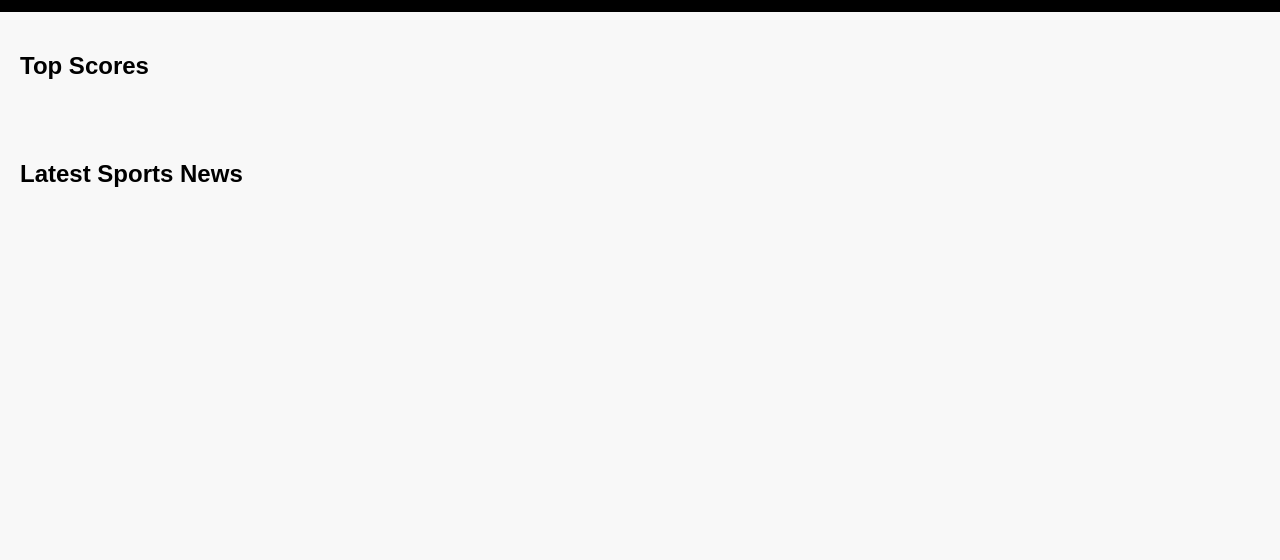
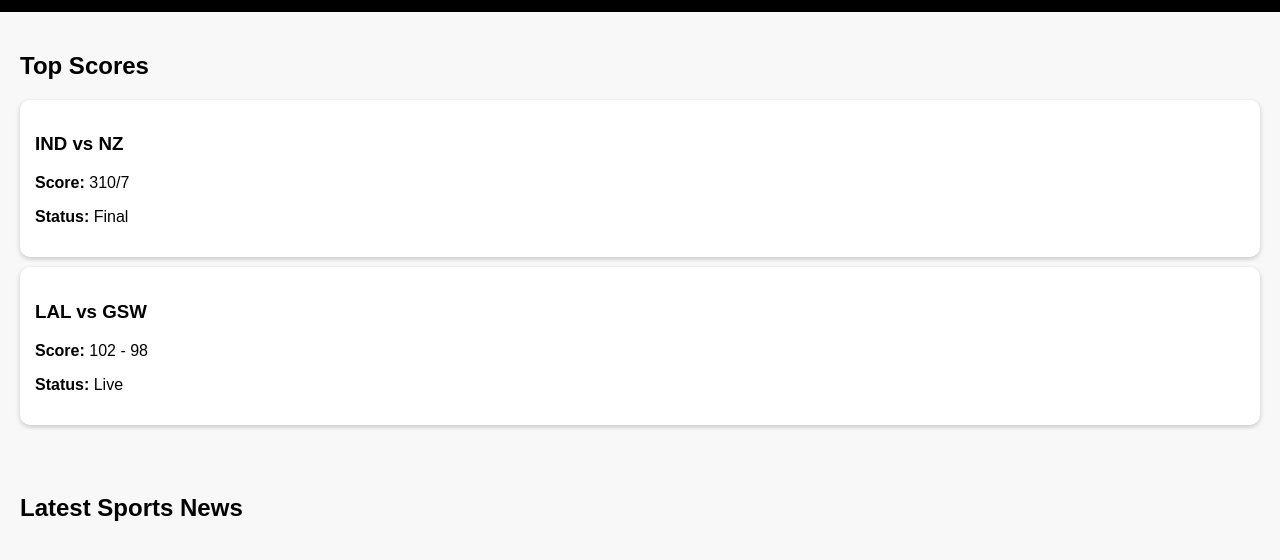
Before and after one commit to samplegbgit/espn-clone, a plain HTML site: page index.html in a window 1280 px wide. Shown: the part 98-658 px from the top of the page. Drawn offline with Linux system fonts and the light colour scheme.

Commit message:
Day 2: Added dynamic score cards

```diff
--- a/index.html
+++ b/index.html
@@ -25,5 +25,6 @@
     <h2>Latest Sports News</h2>
     <div id="news-container"></div>
   </section>
+  <script src="script.js"></script>
 </body>
 </html>
--- /dev/null
+++ b/script.js
@@ -0,0 +1,16 @@
+const scores = [
+  { team1: "IND", team2: "NZ", score: "310/7", status: "Final" },
+  { team1: "LAL", team2: "GSW", score: "102 - 98", status: "Live" }
+];
+
+const scoreContainer = document.getElementById("score-container");
+
+scores.forEach(s => {
+  scoreContainer.innerHTML += `
+    <div class="card">
+      <h3>${s.team1} vs ${s.team2}</h3>
+      <p><strong>Score:</strong> ${s.score}</p>
+      <p><strong>Status:</strong> ${s.status}</p>
+    </div>
+  `;
+});
```
Also changed, not shown: 1 other file.
